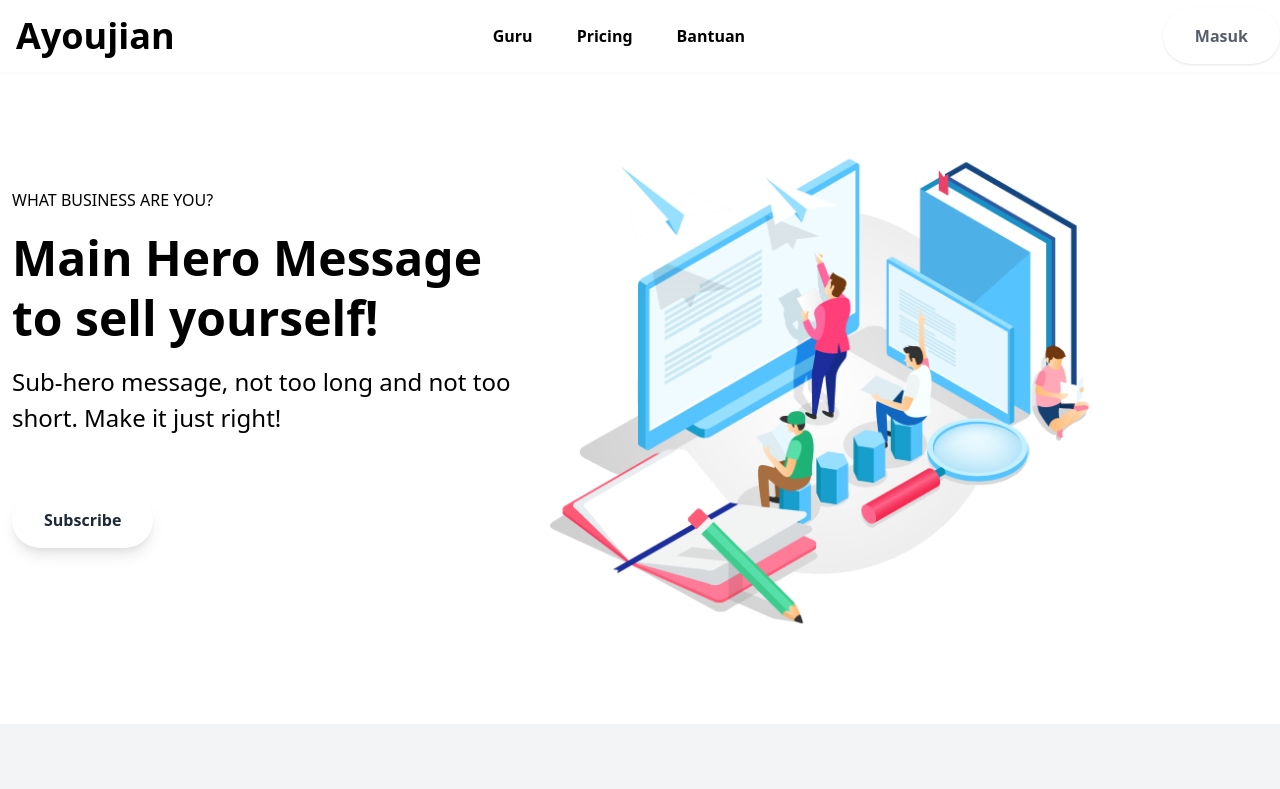
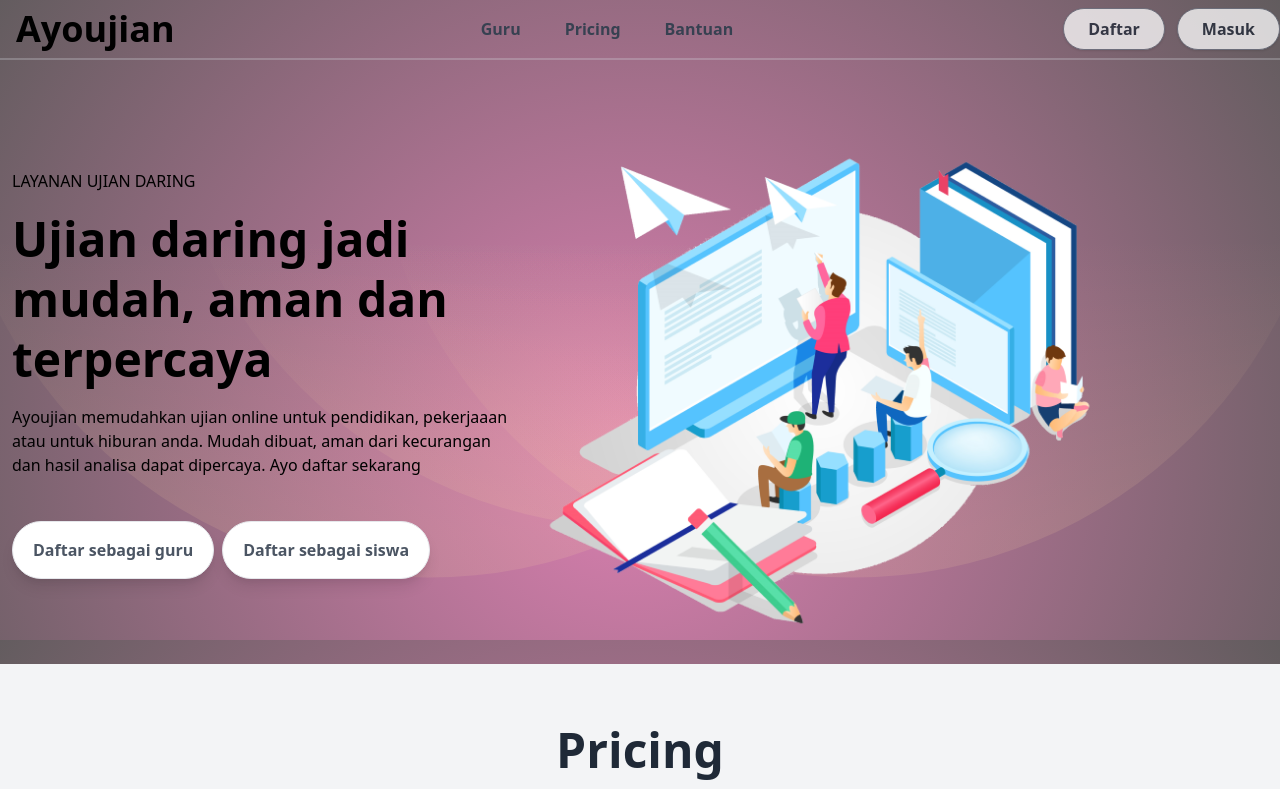
Before and after one commit to Dinel13/ayoujian, a React (Create React App) app: page / in a window 1280 px wide. Shown: the top 789 px of the page. Built offline with nearby package versions, Linux system fonts and the light colour scheme.

Commit message:
fix the hero

```diff
--- a/src/components/Hero.js
+++ b/src/components/Hero.js
@@ -1,27 +1,41 @@
 import React from "react";
+import { Link } from "react-router-dom";
 
 import hero from "../image/hero.png";
+import back from "../image/back.svg";
 
 const Hero = () => {
   return (
     <>
-      <div className="pt-24">
-        <div className="container px-3 mx-auto flex flex-wrap flex-col md:flex-row items-center">
+      <div className="pt-24 bg-local" style={{backgroundImage: `url(${back})`}}>
+        <div className="container px-3 mx-auto flex flex-wrap flex-col md:flex-row items-center" >
           {/*Left Col*/}
           <div className="flex flex-col w-full md:w-2/5 justify-center items-start text-center md:text-left">
             <p className="uppercase tracking-loose w-full">
-              What business are you?
+              Layanan ujian daring
             </p>
             <h1 className="my-4 text-5xl font-bold leading-tight">
-              Main Hero Message to sell yourself!
+              Ujian daring jadi mudah, aman dan terpercaya
             </h1>
-            <p className="leading-normal text-2xl mb-8">
-              Sub-hero message, not too long and not too short. Make it just
-              right!
+            <p className="leading-normal text-1xl mb-8">
+              Ayoujian memudahkan ujian online untuk pendidikan, pekerjaaan atau
+              untuk hiburan anda. Mudah dibuat, aman dari kecurangan dan hasil
+              analisa dapat dipercaya. Ayo daftar sekarang
             </p>
-            <button className="mx-auto lg:mx-0 hover:underline bg-white text-gray-800 font-bold rounded-full my-6 py-4 px-8 shadow-lg focus:outline-none focus:shadow-outline transform transition hover:scale-105 duration-300 ease-in-out">
-              Subscribe
-            </button>
+            <div className="flex flex-col lg:flex-row w-full">
+              <Link
+                to="/siswa/daftar"
+                className=" bg-white text-gray-600 font-bold rounded-full my-3  py-4 px-5 border border-gray-200  shadow-lg focus:outline-none focus:shadow-outline transform transition hover:scale-105 duration-300 ease-in-out"
+              >
+                Daftar sebagai guru
+              </Link>
+              <Link
+                to="/guru/daftar"
+                className="lg:mx-2 bg-white text-gray-600 font-bold rounded-full my-3  py-4 px-5 border border-gray-200  shadow-lg focus:outline-none focus:shadow-outline transform transition hover:scale-105 duration-300 ease-in-out"
+              >
+                Daftar sebagai siswa
+              </Link>
+            </div>
           </div>
           {/*Right Col*/}
           <div className="w-full md:w-3/5 py-6 text-center">
@@ -29,44 +43,6 @@ const Hero = () => {
           </div>
         </div>
       </div>
-
-      <div className="relative -mt-12 lg:-mt-24">
-        <svg
-          viewBox="0 0 1428 174"
-          version="1.1"
-          xmlns="http://www.w3.org/2000/svg"
-          xlinkHref="http://www.w3.org/1999/xlink"
-        >
-          <g stroke="none" strokeWidth="1" fill="none" fillRule="evenodd">
-            <g
-              transform="translate(-2.000000, 44.000000)"
-              fill="#FFFFFF"
-              fillRule="nonzero"
-            >
-              <path
-                d="M0,0 C90.7283404,0.927527913 147.912752,27.187927 291.910178,59.9119003 C387.908462,81.7278826 543.605069,89.334785 759,82.7326078 C469.336065,156.254352 216.336065,153.6679 0,74.9732496"
-                opacity="0.100000001"
-              ></path>
-              <path
-                d="M100,104.708498 C277.413333,72.2345949 426.147877,52.5246657 546.203633,45.5787101 C666.259389,38.6327546 810.524845,41.7979068 979,55.0741668 C931.069965,56.122511 810.303266,74.8455141 616.699903,111.243176 C423.096539,147.640838 250.863238,145.462612 100,104.708498 Z"
-                opacity="0.100000001"
-              ></path>
-              <path
-                d="M1046,51.6521276 C1130.83045,29.328812 1279.08318,17.607883 1439,40.1656806 L1439,120 C1271.17211,77.9435312 1140.17211,55.1609071 1046,51.6521276 Z"
-                id="Path-4"
-                opacity="0.200000003"
-              ></path>
-            </g>
-            <g
-              transform="translate(-4.000000, 76.000000)"
-              fill="#FFFFFF"
-              fillRule="nonzero"
-            >
-              <path d="M0.457,34.035 C57.086,53.198 98.208,65.809 123.822,71.865 C181.454,85.495 234.295,90.29 272.033,93.459 C311.355,96.759 396.635,95.801 461.025,91.663 C486.76,90.01 518.727,86.372 556.926,80.752 C595.747,74.596 622.372,70.008 636.799,66.991 C663.913,61.324 712.501,49.503 727.605,46.128 C780.47,34.317 818.839,22.532 856.324,15.904 C922.689,4.169 955.676,2.522 1011.185,0.432 C1060.705,1.477 1097.39,3.129 1121.236,5.387 C1161.703,9.219 1208.621,17.821 1235.4,22.304 C1285.855,30.748 1354.351,47.432 1440.886,72.354 L1441.191,104.352 L1.121,104.031 L0.457,34.035 Z"></path>
-            </g>
-          </g>
-        </svg>
-      </div>
     </>
   );
 };
--- a/src/components/nav.js
+++ b/src/components/nav.js
@@ -23,21 +23,11 @@ const Nav = () => {
   useEffect(() => {
     if (offset > 10) {
       header.current.classList.add("bg-white");
-      navAction.current.classList.remove("bg-white");
-      navAction.current.classList.add("gradient");
-      navAction.current.classList.remove("text-gray-800");
-      navAction.current.classList.add("text-black");
-      navAction.current.classList.add("bg-blue-500");
       header.current.classList.add("shadow");
       navContent.current.classList.remove("bg-gray-100");
       navContent.current.classList.add("bg-white");
     } else {
       header.current.classList.remove("bg-white");
-      navAction.current.classList.remove("gradient");
-      navAction.current.classList.remove("bg-blue-500");
-      navAction.current.classList.add("bg-white");
-      navAction.current.classList.remove("text-white");
-      navAction.current.classList.add("text-gray-800");
       header.current.classList.remove("shadow");
       navContent.current.classList.remove("bg-white");
       navContent.current.classList.add("bg-gray-100");
@@ -106,7 +96,7 @@ const Nav = () => {
           <ul className="list-reset lg:flex justify-center flex-1 items-center">
             <li className="mr-3">
               <Link
-                className="inline-block py-2 px-4 text-black font-bold no-underline"
+                className="inline-block py-2 px-4 text-gray-700 font-bold no-underline"
                 to="/guru"
               >
                 Guru
@@ -114,7 +104,7 @@ const Nav = () => {
             </li>
             <li className="mr-3">
               <Link
-                className="inline-block py-2 px-4 text-black font-bold no-underline"
+                className="inline-block py-2 px-4 text-gray-700 font-bold no-underline"
                 to="/pricing"
               >
                 Pricing
@@ -122,7 +112,7 @@ const Nav = () => {
             </li>
             <li className="mr-3">
               <Link
-                className="inline-block py-2 px-4 text-black font-bold no-underline"
+                className="inline-block py-2 px-4 text-gray-700 font-bold no-underline"
                 to="/bantuan"
               >
                 Bantuan
@@ -130,20 +120,18 @@ const Nav = () => {
             </li>
           </ul>
           <button
-            ref={navAction}
-            className="inline-block text-sm px-4 py-2 leading-none border rounded text-white border-white hover:border-transparent hover:text-blue-500 hover:bg-white mt-4 md:mt-0"
+            className="mx-auto lg:ml-3 lg:mx-0 border border-gray-500 bg-white text-gray-800 font-bold rounded-full mt-3 lg:mt-0 py-2 px-6 shadow opacity-75 focus:outline-none focus:shadow-outline transform transition hover:scale-105 duration-300 ease-in-out"
           >
             Daftar
           </button>
           <button
-            ref={navAction}
-            className="mx-auto lg:ml-3 lg:mx-0 hover:underline bg-white text-gray-800 font-bold rounded-full mt-4 lg:mt-0 py-4 px-8 shadow opacity-75 focus:outline-none focus:shadow-outline transform transition hover:scale-105 duration-300 ease-in-out"
+            className="mx-auto lg:ml-3 lg:mx-0 border border-gray-500 bg-white text-gray-800 font-bold rounded-full mt-3 lg:mt-0 py-2 px-6 shadow opacity-75 focus:outline-none focus:shadow-outline transform transition hover:scale-105 duration-300 ease-in-out"
           >
             Masuk
           </button>
         </div>
       </div>
-      <hr className="border-b border-gray-100 opacity-25 my-0 py-0" />
+      <hr className="border-b border-gray-300 opacity-30 my-0 py-0" />
     </nav>
   );
 };
```
Also changed, not shown: src/components/Tra.js (added, +126 -0 lines), src/image/back.svg (added).
